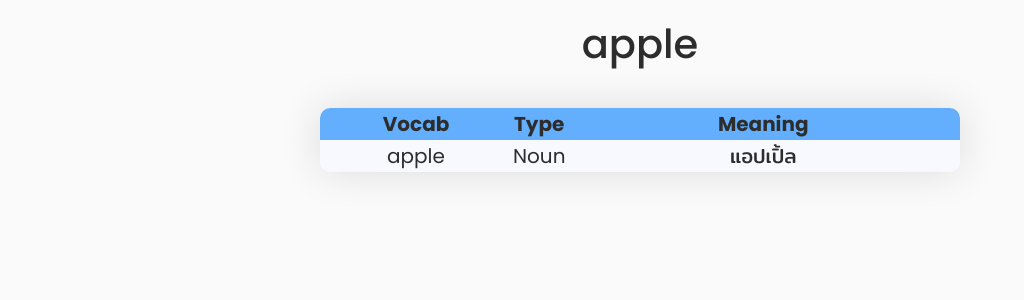
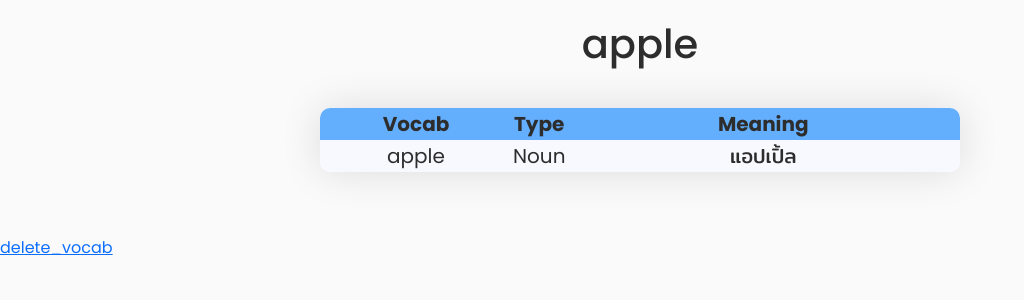
Before and after one commit to SupansaTan/DjangoTutorial_G1, a Django app: page /vocab/1/ in a window 1280 px wide. Shown: the part 56-356 px from the top of the page, without its empty margins (0-1024 px from the left). Run offline with Django 3.2, Linux system fonts and the light colour scheme; data comes from the database, SQL or seed files in the repository; some libraries are stand-ins or nearby versions.

Commit message:
delete vocab

```diff
--- a/vocab/templates/vocab/detail.html
+++ b/vocab/templates/vocab/detail.html
@@ -47,4 +47,5 @@
         {% endfor %}
     </table>
 </div>
+<a href="{% url 'vocab:delete' vocab.id %}">delete_vocab</a>
 {% endblock %}
```
